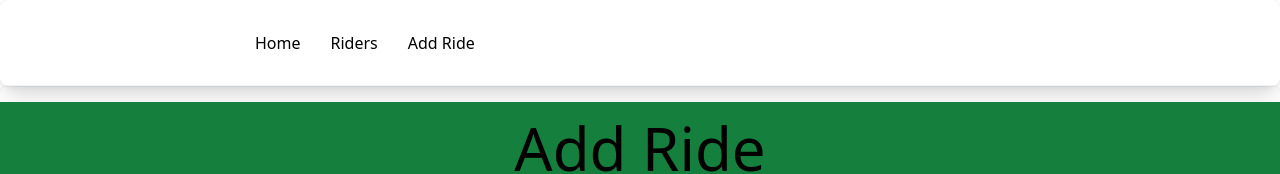
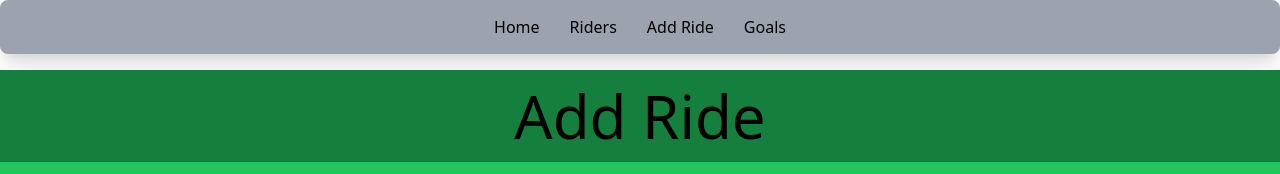
Before and after one commit to achardon/phase-3-final-project-react-frontend, a React (Create React App) app: page /add_ride in a window 1280 px wide. Shown: the top 174 px of the page. Built offline with nearby package versions, Linux system fonts and the light colour scheme; no server answers.

Commit message:
add Goals component

```diff
--- a/src/components/AddRideForm.js
+++ b/src/components/AddRideForm.js
@@ -55,11 +55,11 @@ function AddRideForm( {onAddRide, riders} ) {
 
     return(
         // <div className='bg-blue-300 py-6 flex items-center justify-center'>
-        <div className = "rounded-lg  py-4 ring-1 ring-slate-900/5 shadow-xl ">
+        <div className = "rounded-lg  py-4 shadow-xl ">
             <h1 className="bg-green-700 text-6xl py-4 text-center">Add Ride</h1>
             {/* <div className="bg-stone-600"> */}
             {/* <div className = "rounded-lg px-60 py-4 ring-1 ring-slate-900/5 shadow-xl"> */}
-            <div className='bg-green-500 py-6 flex items-center justify-center'>
+            <div className='bg-green-500 py-6 px-40 flex items-center justify-center'>
 
                 <form onSubmit={handleSubmit} className='bg-white shadow-2xl rounded-lg p-14 pt-6 pb-8 m-4 md:items-center'>
                     <label className='py-4 outline-none placeholder-gray-500 font-bold focus:border-green-700'>
--- a/src/components/App.js
+++ b/src/components/App.js
@@ -6,6 +6,7 @@ import NavBar from './NavBar';
 import Header from "./Header";
 import Riders from './Riders';
 import AddRideForm from './AddRideForm';
+import Goals from './Goals';
 
 function App() {
 
@@ -44,6 +45,7 @@ function App() {
         <Route path="/" element={<Header />} />
         <Route path="riders" element={<Riders onDelete={deleteRide} riders={riders}/>} />
         <Route path="add_ride" element={<AddRideForm onAddRide={addRide} riders={riders}/>} />
+        <Route path="goals" element={<Goals riders={riders}/>} />
       </Routes>
     </div>
   );
--- /dev/null
+++ b/src/components/Goals.js
@@ -0,0 +1,18 @@
+import React from 'react';
+
+function Goals() {
+
+  return (
+
+      <div className = "rounded-lg py-4 shadow-xl ">
+        <h1 className="bg-green-700 text-6xl py-4 text-center">Goals</h1>
+        <div className='bg-green-500 p-8'>
+            Goals here
+        </div>
+
+      </div>
+
+  )
+}
+
+export default Goals;
--- a/src/components/NavBar.js
+++ b/src/components/NavBar.js
@@ -14,11 +14,11 @@ const linkStyles = {
     window.addEventListener('resize', () => setWidth(window.innerWidth))
 
     return (
-      <div className = "rounded-lg px-60 py-4 ring-1 ring-slate-900/5 shadow-xl" style={{width: width}}>
+      <div className = "bg-gray-400 rounded-lg px-20 shadow-xl text-center" style={{width: width}}>
         <NavLink to="/" style={linkStyles}>Home</NavLink>
         <NavLink to="/riders" style={linkStyles}>Riders</NavLink>
         <NavLink to="/add_ride" style={linkStyles}>Add Ride</NavLink>
-
+        <NavLink to="/goals" style={linkStyles}>Goals</NavLink>
       </div>
     );
   }
```
